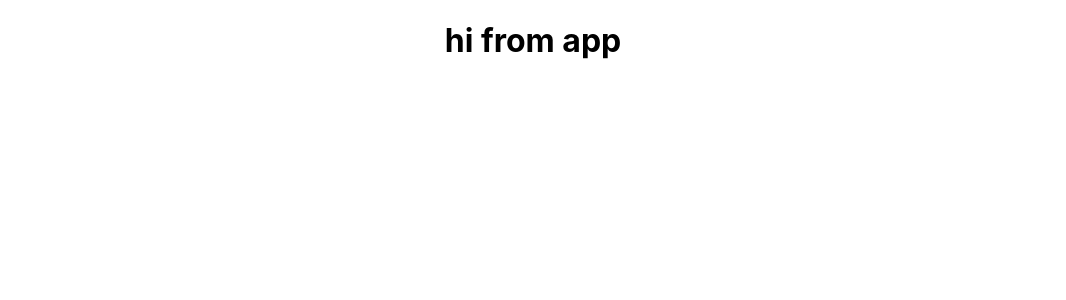
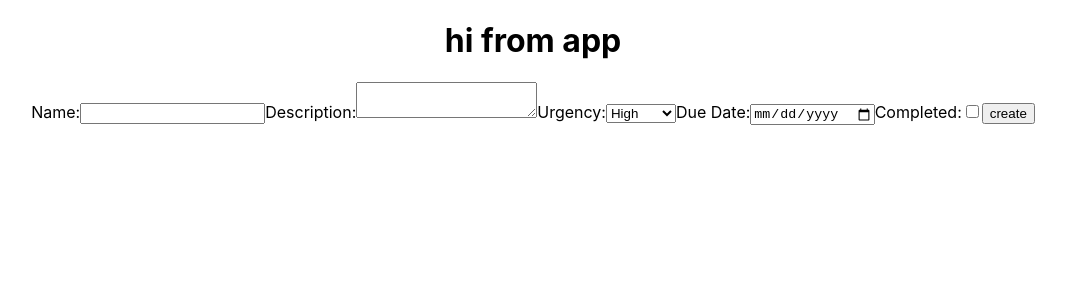
Before and after one commit to bethjm/TaskManager_FrontEnd, a React (Create React App) app: page /api/tasks/addnew in a window 1280 px wide. Before the commit this address had no page. Shown: the top 300 px of the page, without its empty margins (107-1173 px from the left). Built offline with nearby package versions, Linux system fonts and the light colour scheme.

Commit message:
created successfull

```diff
--- a/src/App.js
+++ b/src/App.js
@@ -5,6 +5,7 @@ import MainPage from "./components/MainPage";
 import UpdatePage from "./components/UpdatePage";
 import ViewAllPage from "./components/ViewAllPage";
 import ViewDayPage from "./components/ViewDayPage";
+import AddTaskPage from "./components/AddTaskPage";
 
 import { TaskContextProvider } from "./context/TaskContext";
 
@@ -17,6 +18,7 @@ function App() {
           <Routes>
             <Route path="/" element={<MainPage />} />
             <Route path="/api/tasks/:id/update" element={<UpdatePage />} />
+            <Route path="/api/tasks/addnew" element={<AddTaskPage />} />
             <Route path="/api/tasks/viewday" element={<ViewDayPage />} />
             <Route path="/api/tasks/viewall" element={<ViewAllPage />} />
           </Routes>
--- /dev/null
+++ b/src/components/AddTaskPage.js
@@ -0,0 +1,89 @@
+import { React, useState } from "react";
+import "./AddTaskPage.css";
+
+import Tasks from "../apis/Tasks";
+import PrimaryButton from "./UI/buttons/PrimaryButton";
+
+function AddTaskPage() {
+  const [taskName, setTaskName] = useState("");
+  const [taskDescription, setTaskDescription] = useState("");
+  const [taskUrgency, setTaskUrgency] = useState("");
+  const [taskDueDate, setTaskDueDate] = useState("");
+  const [taskCompleted, setTaskCompleted] = useState(false);
+
+  const handleSubmit = async (e) => {
+    e.preventDefault();
+    try {
+      const response = await Tasks.post(Tasks.baseURL, {
+        name: taskName,
+        description: taskDescription,
+        urgency: taskUrgency,
+        due_date: taskDueDate,
+        completed: taskCompleted,
+      });
+
+      if (response.status === 201) {
+        console.log("Task created successfully!");
+      } else {
+        console.error(
+          "Failed to create task. Server returned:",
+          response.status,
+          response.statusText
+        );
+      }
+    } catch (error) {
+      console.error("Error creating task:", error.message);
+    }
+  };
+
+  return (
+    <div className="CreatePage">
+      <div className="CreatePage_Container">
+        <label>Name:</label>
+        <input
+          type="text"
+          value={taskName}
+          onChange={(e) => setTaskName(e.target.value)}
+        />
+
+        <label>Description:</label>
+        <textarea
+          type="text"
+          value={taskDescription}
+          onChange={(e) => setTaskDescription(e.target.value)}
+        />
+
+        <label>Urgency:</label>
+        <select
+          value={taskUrgency}
+          onChange={(e) => setTaskUrgency(e.target.value)}
+        >
+          <option value="High">High</option>
+          <option value="Medium">Medium</option>
+          <option value="Low">Low</option>
+        </select>
+
+        <label>Due Date:</label>
+        <input
+          type="date"
+          value={taskDueDate}
+          onChange={(e) => setTaskDueDate(e.target.value)}
+        />
+
+        <label>Completed:</label>
+        <input
+          type="checkbox"
+          checked={taskCompleted}
+          onChange={(e) => setTaskCompleted(e.target.checked)}
+        />
+
+        <button type="submit" onClick={handleSubmit}>
+          create
+        </button>
+        {/* <PrimaryButton onClick={handleCreateTask}>Create Task</PrimaryButton> */}
+      </div>
+    </div>
+  );
+}
+
+export default AddTaskPage;
--- a/src/components/UI/viewall/Description.js
+++ b/src/components/UI/viewall/Description.js
@@ -1,5 +1,5 @@
 import React from "react";
-import "./Description.css";
+// import "./Description.css";
 
 function Description({ children }) {
   return (
--- a/src/components/UI/viewall/Header.js
+++ b/src/components/UI/viewall/Header.js
@@ -1,5 +1,5 @@
 import React from "react";
-import "./Header.css";
+// import "./Header.css";
 
 function Header({ children }) {
   return (
--- a/src/components/ViewAllPage.js
+++ b/src/components/ViewAllPage.js
@@ -24,7 +24,6 @@ function ViewAllPage() {
     <div className="ViewAllPage">
       <div className="ViewAllPage_Container">
         <h1>hello from view all page</h1>
-        {/* map over this to show all the things, send data to view all card */}
         <ViewAllCard tasks={tasks} />
       </div>
     </div>
```
Also changed, not shown: Documentation/(3)Jan19.md (+6 -0 lines), src/components/AddTaskPage.css (added), src/components/UI/viewall/Competed.css (deleted), src/components/UI/viewall/Description.css (deleted), src/components/UI/viewall/Header.css (deleted).
